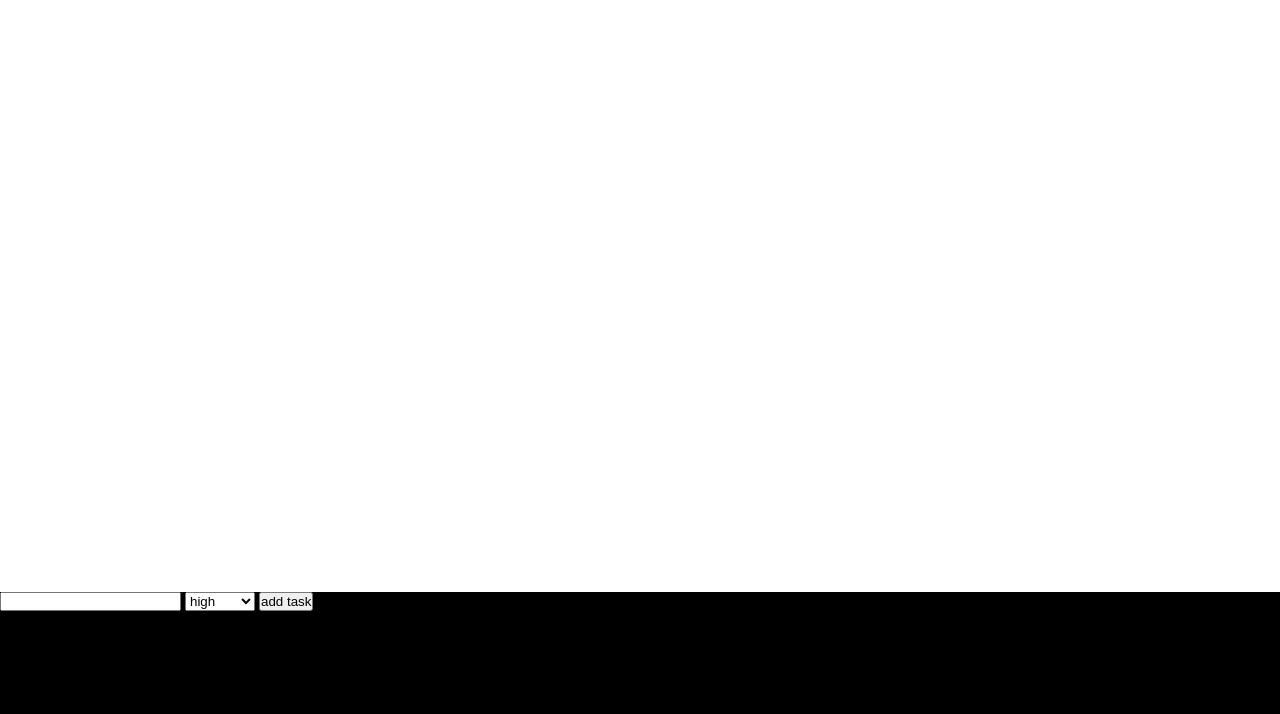
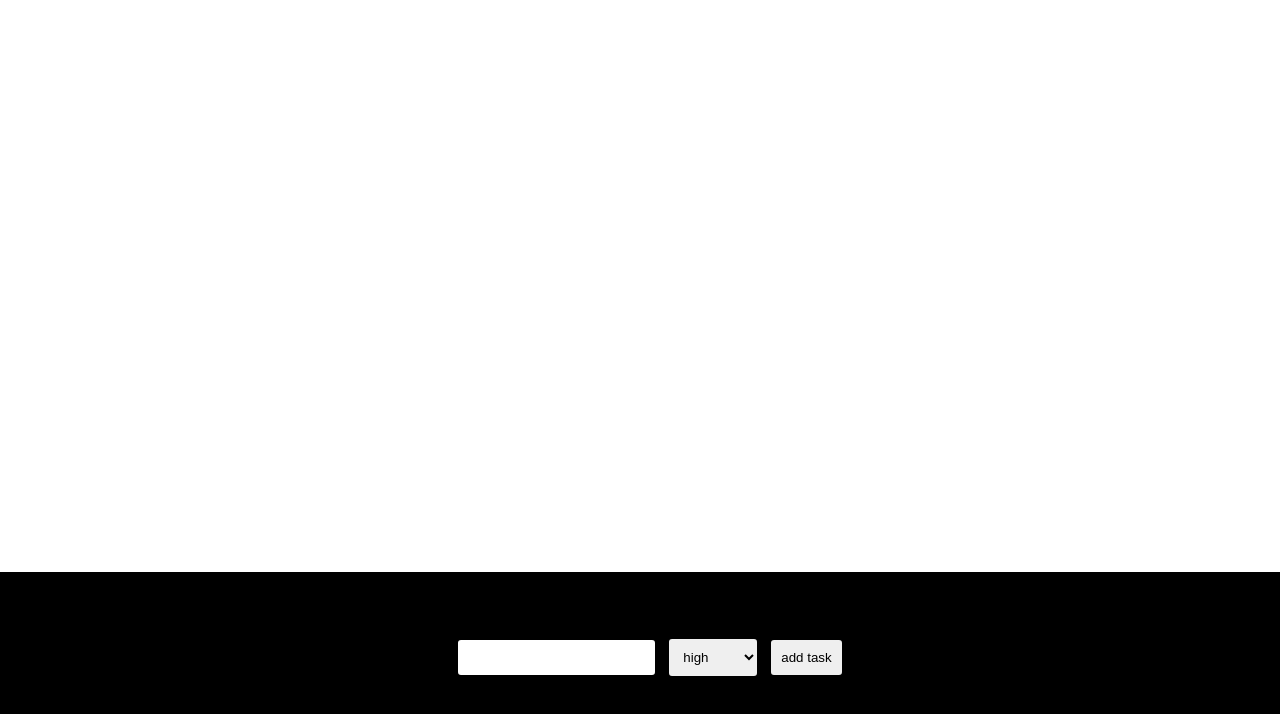
Before and after one commit to ANSHUMANMOREY7/ICP-10-Assignment-28, a plain HTML site: page index.html in a window 1280 px wide. Shown: the part 58-772 px from the top of the page. Drawn offline with Linux system fonts and the light colour scheme.

Commit message:
common css class named alignment added

```diff
--- a/index.html
+++ b/index.html
@@ -9,12 +9,27 @@
         padding: 0;
         margin: 0;
        }
+       .alignment{
+
+        margin: 5px;
+        padding: 10px;
+        border: 2px solid black;
+        border-radius: 5px;
+       }
+       .input-box{
+
+       }
+
         .footer{
             position: fixed;
             bottom: 0px;
             width: 100%;
             background-color: black;
             height: 150px;
+            display: flex;
+            justify-content: center;
+            align-items: center;
+            padding: 10px;
 
         }
     </style>
@@ -23,15 +38,15 @@
     <div class="container">
         <h1 class="head">to do list</h1>
         <div class="footer">
-        <input type="text" class="input-box">
+        <input type="text"  class="alignment input-box">
 
-            <select  name="" id="" >
-                <option value="high"> high</option>
+            <select  class=" alignment priority" name="" id="" >
+                <option value="high" > high</option>
                 <option value="medium">medium</option>
                 <option value="low">low</option>
 
             </select>
-            <button class="btn-addtask">add task</button>
+            <button class="btn-addtask alignment">add task</button>
         </div>
     </div>
 </body>
```
